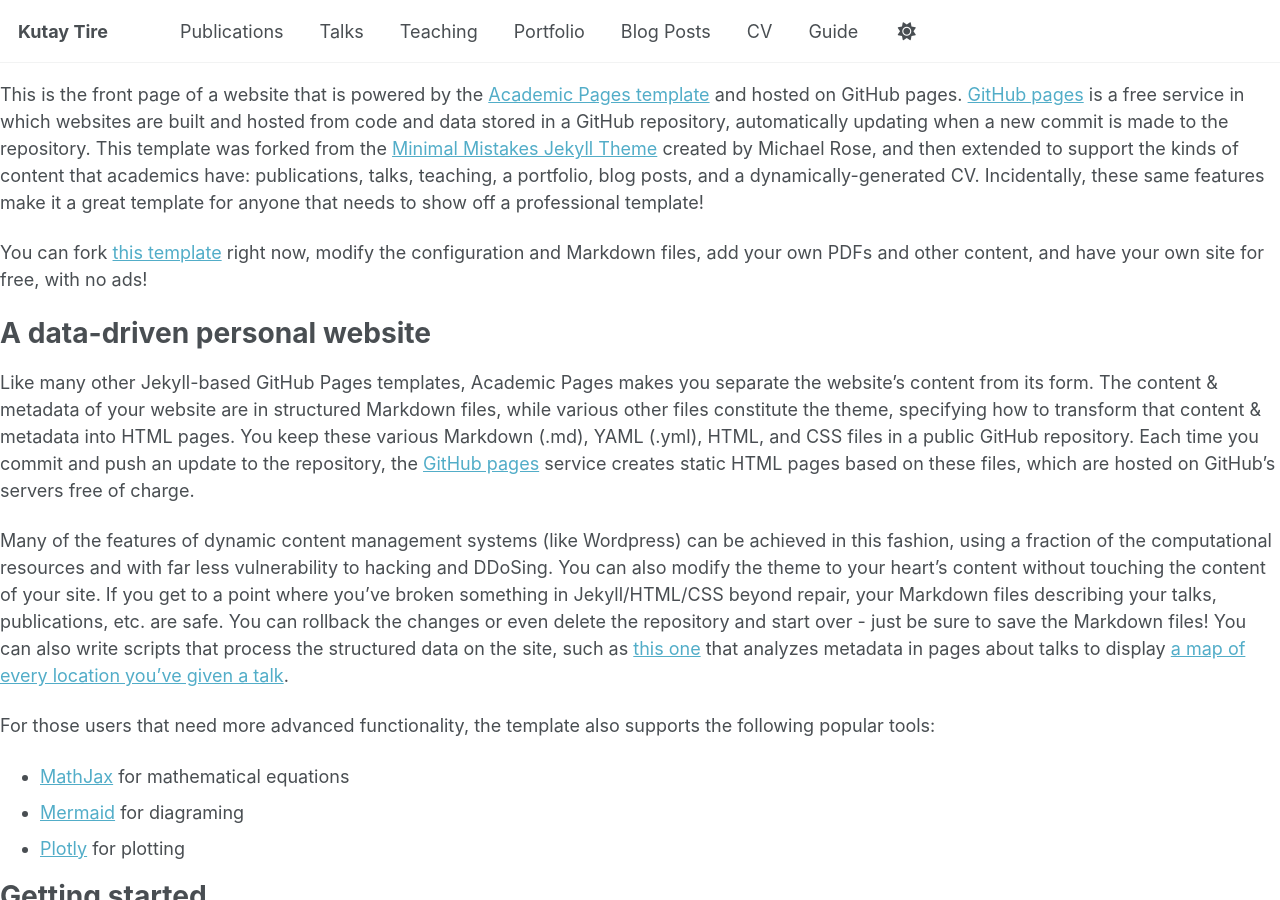
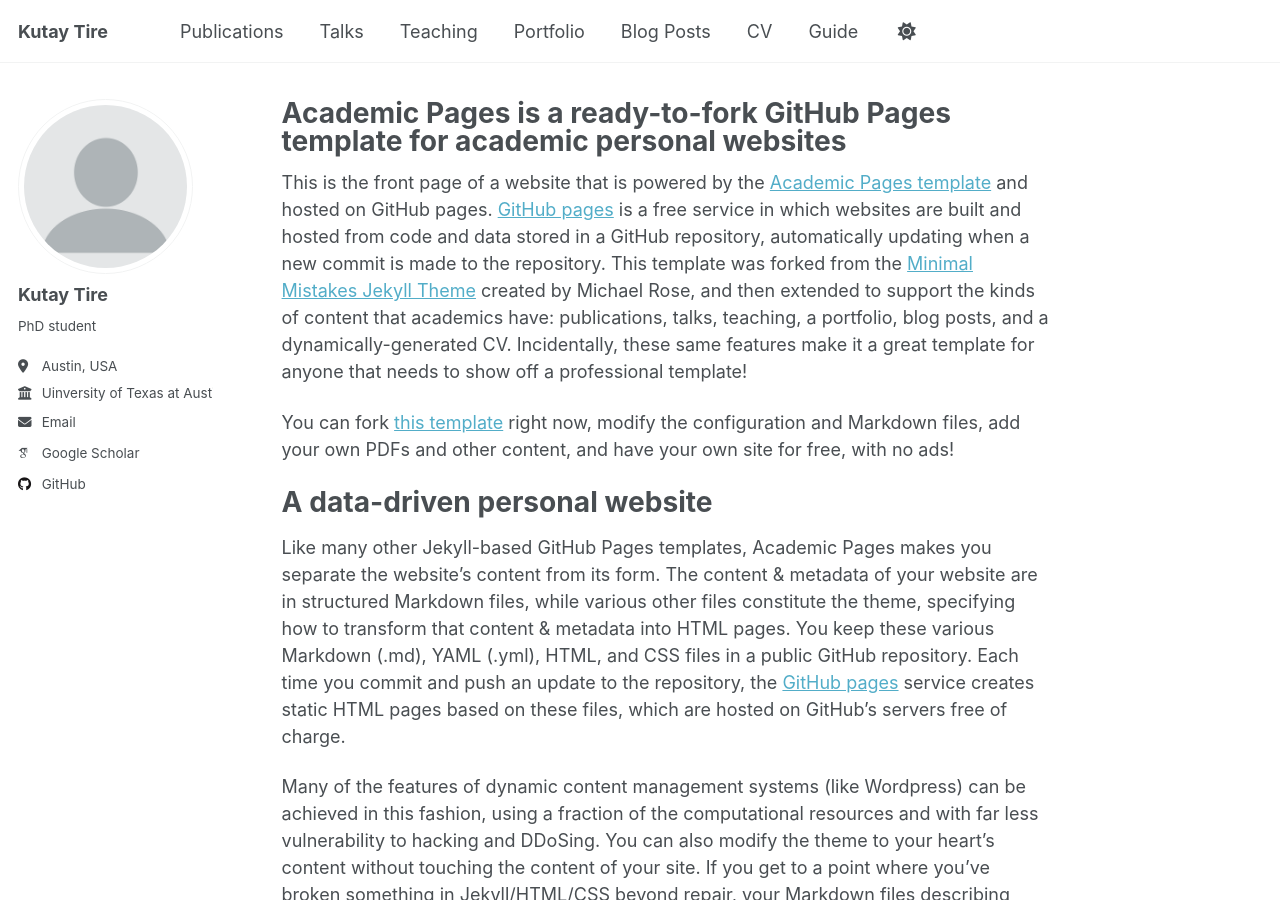
Before and after one commit to kutaytire/kutaytire.github.io, a Jekyll site: the page built from _pages/about.md, in a window 1280 px wide and 900 px high. Built offline with Jekyll 4.4.1, drawn with Linux system fonts in a browser that asks for light colours; some web fonts are replaced; our own code applies the rules of GitHub Pages for plain Markdown files; a script that is not in the unit is left out; part of the change alters nothing that is shown.

Commit message:
Update _config.yml

```diff
--- a/_config.yml
+++ b/_config.yml
@@ -217,23 +217,23 @@ kramdown:
 
 # These settings control the types of collections used by the template
 collections:
-  teaching:
-    output: true
-    permalink: /:collection/:path/
+  # teaching:
+  #   output: true
+  #   permalink: /:collection/:path/
   publications:
     output: true
     permalink: /:collection/:path/
-  portfolio:
-    output: true
-    permalink: /:collection/:path/
-  talks:
-    output: true
-    permalink: /:collection/:path/
+  # portfolio:
+  #   output: true
+  #   permalink: /:collection/:path/
+  # talks:
+  #   output: true
+  #   permalink: /:collection/:path/
 
 
 # These settings control how pages and collections are included in the site
 defaults:
-  # # _posts
+  # _posts
   # - scope:
   #     path: ""
   #     type: posts
@@ -244,14 +244,14 @@ defaults:
   #     comments: true
   #     share: true
   #     related: true
-  # # _pages
-  # - scope:
-  #     path: ""
-  #     type: pages
-  #   values:
-  #     layout: single
-  #     author_profile: true
-  # # _teaching
+  # _pages
+  - scope:
+      path: ""
+      type: pages
+    values:
+      layout: single
+      author_profile: true
+  # _teaching
   # - scope:
   #     path: ""
   #     type: teaching
```
